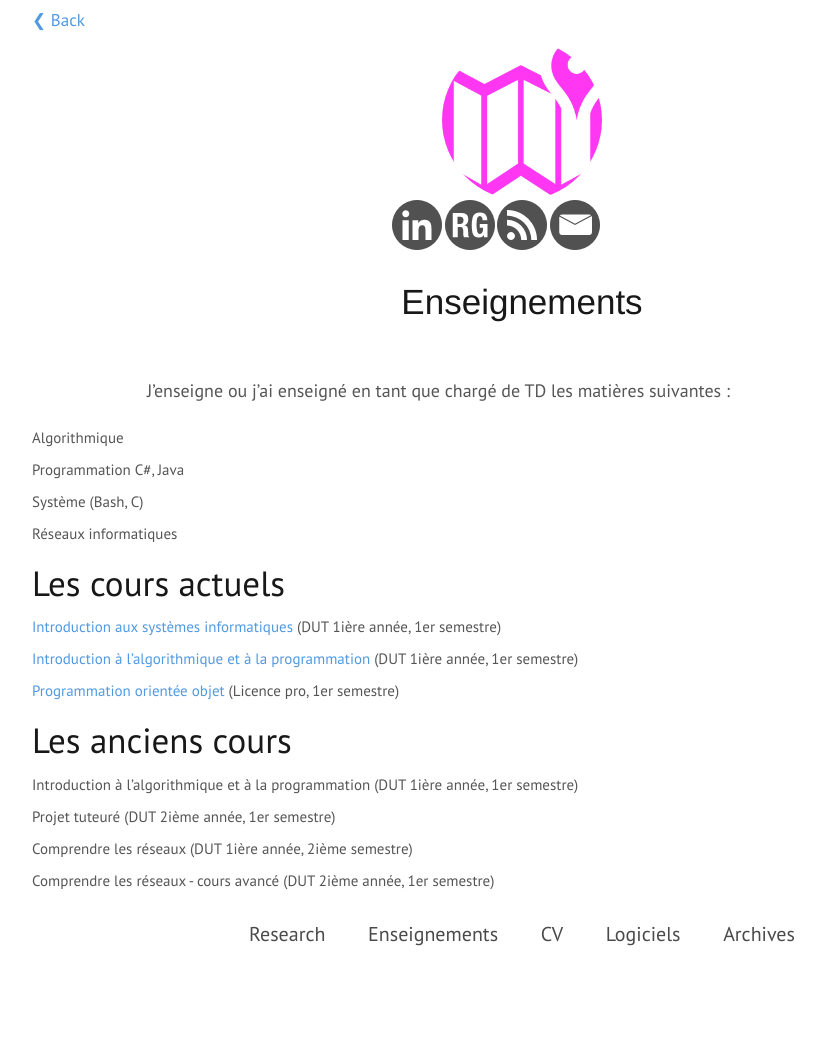
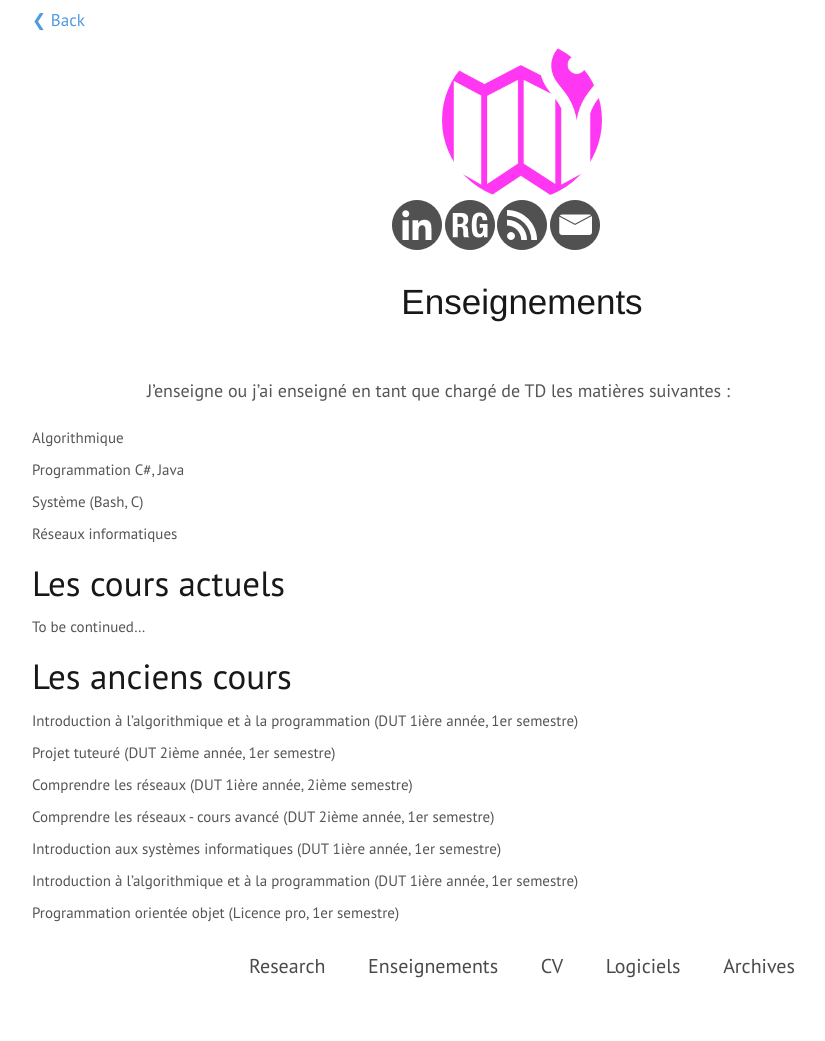
Before and after one commit to EtienneM/EtienneM.github.io, a Jekyll site: the page built from enseignements.md, in a window 1280 px wide. Shown: the whole page, without its empty margins (118-943 px from the left). Built offline with Jekyll 4.4.1, drawn with Linux system fonts in a browser that asks for light colours; before the commit the page ends 1009 px from its top, so only the background shows below that; some of the changed lines change nothing that is shown.

Commit message:
Tous les cours sont des anciens cours

```diff
--- a/enseignements.md
+++ b/enseignements.md
@@ -13,9 +13,7 @@ J'enseigne ou j'ai enseigné en tant que chargé de TD les matières suivantes&n
 
 # Les cours actuels
 
-* [Introduction aux systèmes informatiques](https://moodle2.unistra.fr/course/view.php?id=934) (DUT 1ière année, 1er semestre)
-* [Introduction à l'algorithmique et à la programmation](https://moodle2.unistra.fr/course/view.php?id=1538) (DUT 1ière année, 1er semestre)
-* [Programmation orientée objet](https://moodle2.unistra.fr/course/view.php?id=1880) (Licence pro, 1er semestre)
+* To be continued...
 
 # Les anciens cours
 
@@ -23,3 +21,6 @@ J'enseigne ou j'ai enseigné en tant que chargé de TD les matières suivantes&n
 * Projet tuteuré (DUT 2ième année, 1er semestre)
 * Comprendre les réseaux (DUT 1ière année, 2ième semestre)
 * Comprendre les réseaux - cours avancé (DUT 2ième année, 1er semestre)
+* Introduction aux systèmes informatiques (DUT 1ière année, 1er semestre)
+* Introduction à l'algorithmique et à la programmation (DUT 1ière année, 1er semestre)
+* Programmation orientée objet (Licence pro, 1er semestre)
```
